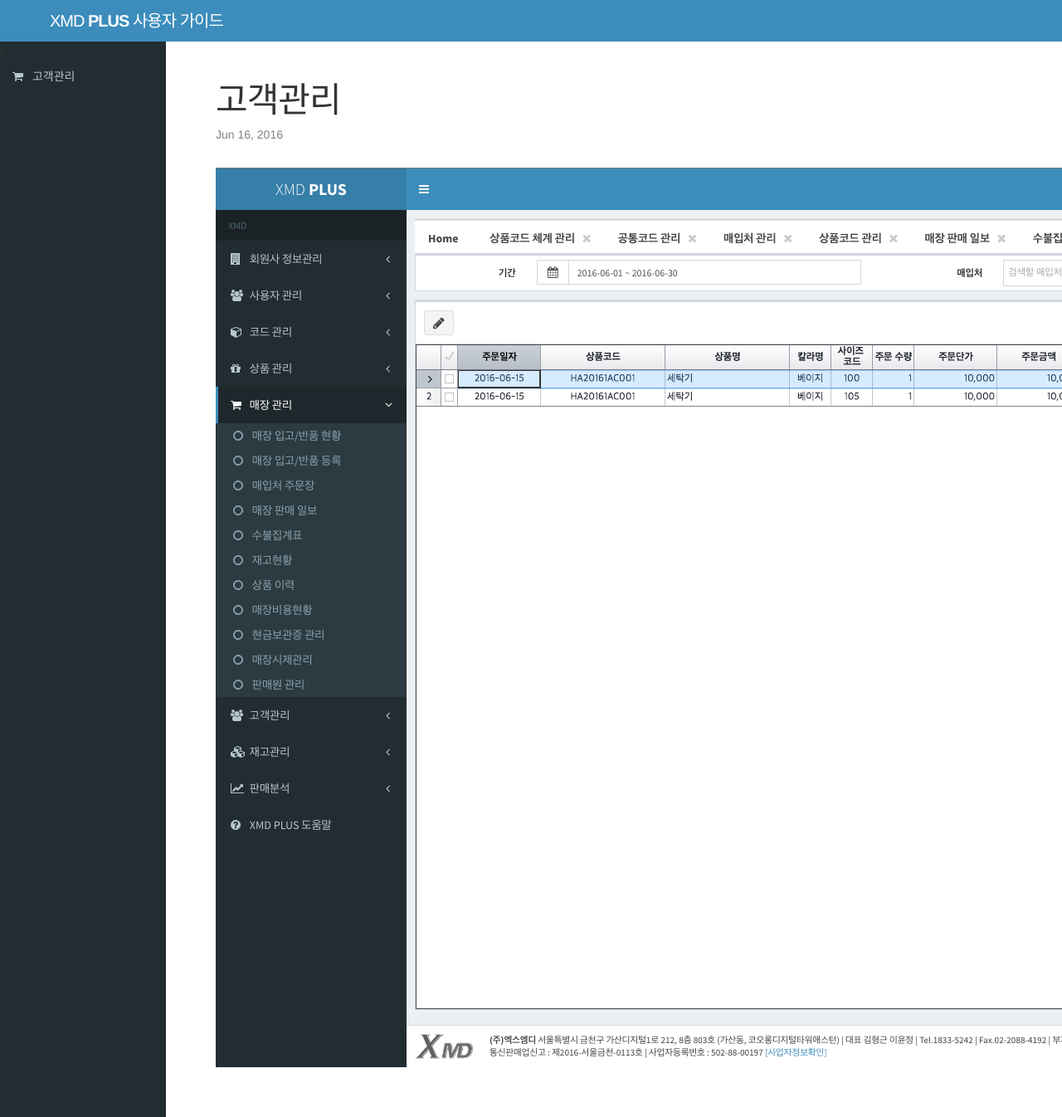
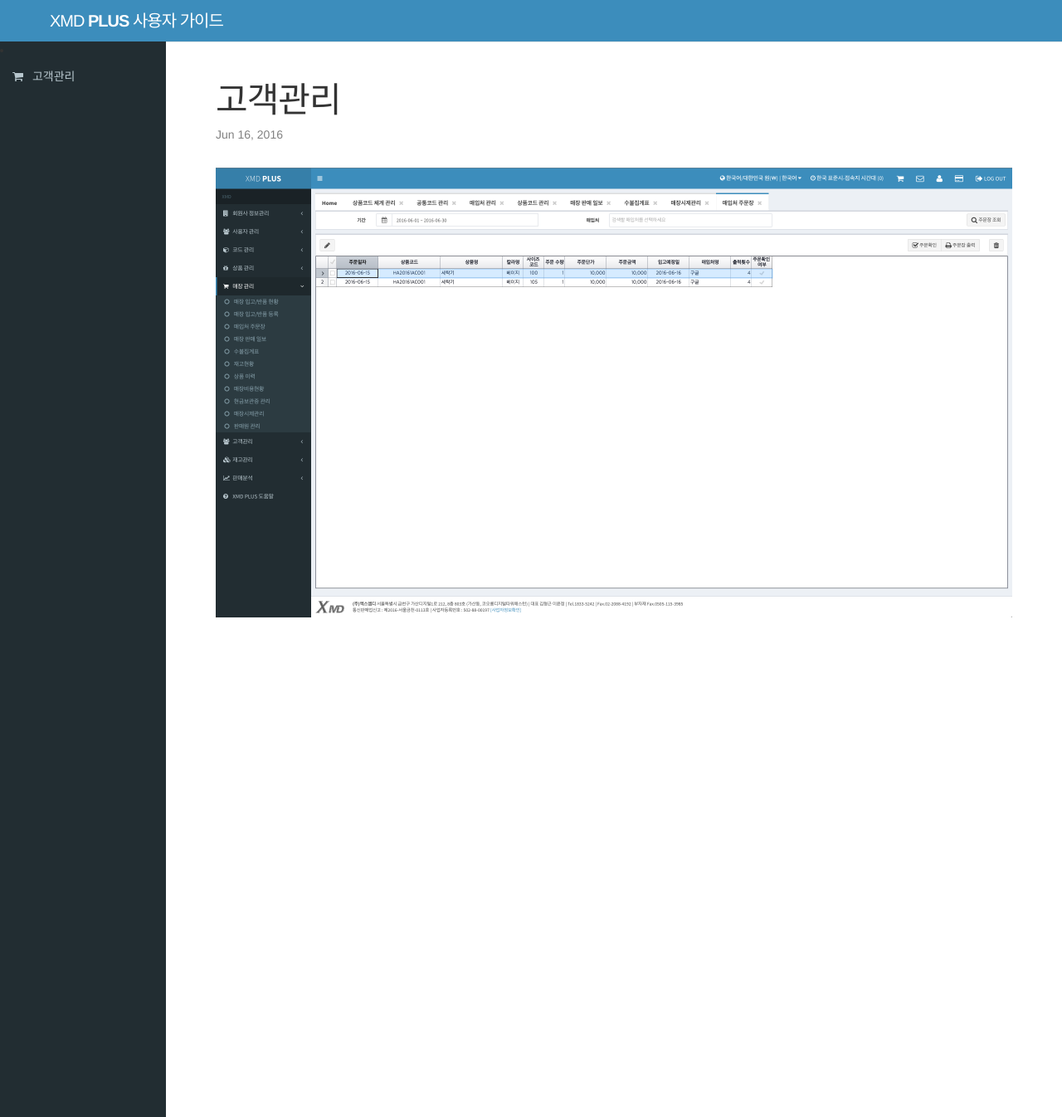
Before and after one commit to XMDPLUS/xmdplus.github.io, a Jekyll site: the page built from _posts/2016-06-16-managecustomer.markdown, in a window 1280 px wide. Shown: the whole page at 83% size. Built offline with Jekyll 4.4.1, drawn with Linux system fonts in a browser that asks for light colours; nearby versions of some CDN libraries.

Commit message:
Adjust image size

```diff
--- a/_sass/_base.scss
+++ b/_sass/_base.scss
@@ -44,8 +44,10 @@
  * Images
  */
 img {
-    // max-width: 100%;
-    min-width: 100%;
+    display: block;
+    margin: 0 auto;
+    //max-width: 100%;
+    width: 100%;
     vertical-align: middle;
 }
 
```
